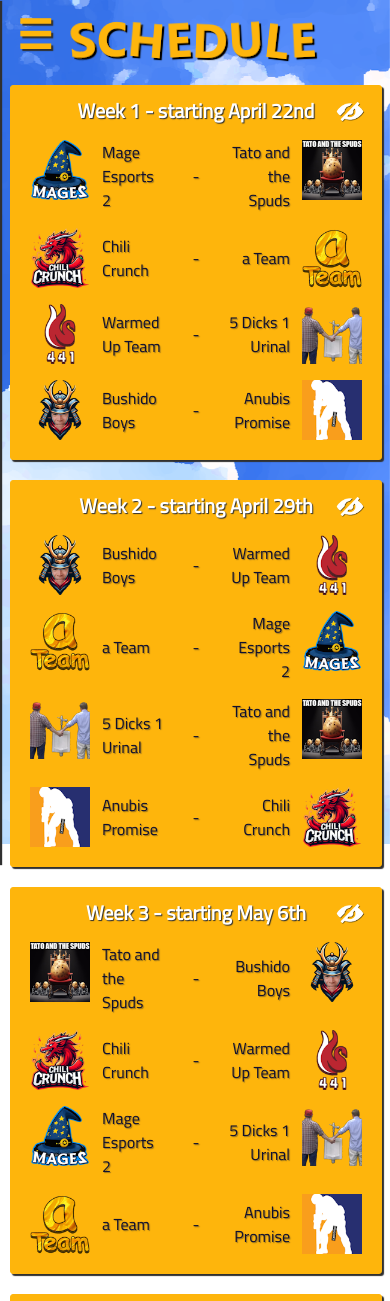
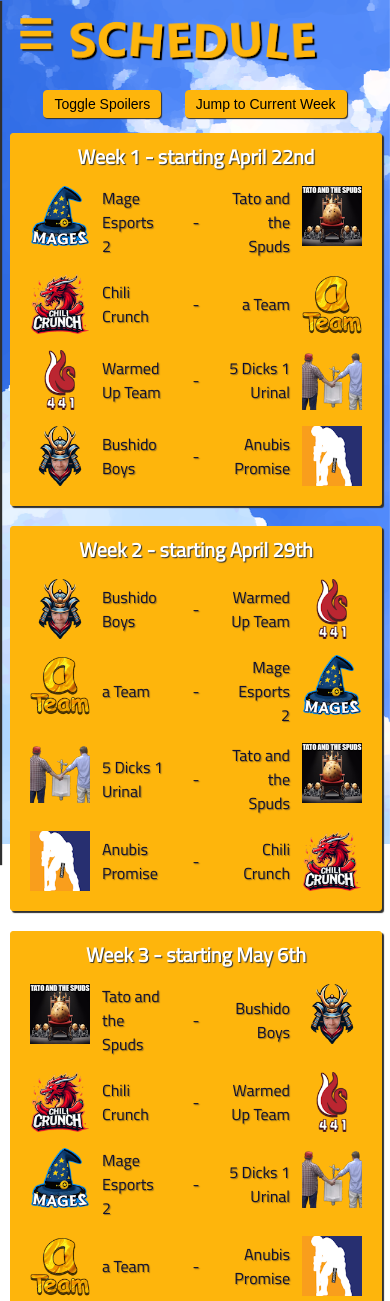
Before and after one commit to MonsieurLeSlug/MonsieurLeSlug.github.io, a plain HTML site: page schedule.html in a window 390 px wide. Shown: the top 1301 px of the page. Drawn offline with Linux system fonts and the light colour scheme.

Commit message:
Reworked spoilers and added jump button on schedule

```diff
--- a/js/schedule.js
+++ b/js/schedule.js
@@ -13,9 +13,8 @@ function toggleDropdown(el) {
   dropdown.classList.toggle('unhide');
 }
 
-function toggleSpoiler(el) {
-  let spoiler = el.parentNode;
-  spoiler.classList.toggle('spoiled');
+function toggleSpoilers(id) {
+  document.getElementById(id).classList.toggle('spoiled');
 }
 
 function populateResults() {
@@ -114,19 +113,25 @@ function populateResults() {
               <td class="stratz"><a href="https://www.stratz.com/matches/${seriesInfo.game3.gameID}" target="_blank"><img src="./img/icons/stratz.png" alt="Stratz logo"/></a></td>
             </tr>`;
         } else {
+          let game3youtube = (seriesInfo.game2.youtube) ? `<a href="https://www.youtube.com/" target="_blank"><img src="./img/icons/youtube.png" alt="YouTube logo"/>` : '';
+          let game3twitch = (seriesInfo.game2.twitch) ? `<a href="https://www.twitch.tv/" target="_blank"><img src="./img/icons/twitch.png" alt="Twitch logo"/></a>` : '';
           tbody.innerHTML += `
             <tr class="non-spoiler game">
               <td class="whowon"><div class="team"><img src="./img/icons/dota.png" alt="Dota 2 logo"/><span class="team-name">Game 3</span></div></td>
-              <td class="youtube"><a href="https://www.youtube.com/" target="_blank"><img src="./img/icons/youtube.png" alt="YouTube logo"/></a></td>
-              <td class="twitch"><a href="https://www.twitch.tv/" target="_blank"><img src="./img/icons/twitch.png" alt="Twitch logo"/></a></td>
+              <td class="youtube">${game3youtube}</a></td>
+              <td class="twitch">${game3twitch}</td>
               <td class="dotabuff"><a href="https://www.dotabuff.com/" target="_blank"><img src="./img/icons/dotabuff.png" alt="Dotabuff logo"/></a></td>
               <td class="opendota"><a href="https://www.opendota.com/" target="_blank"><img src="./img/icons/opendota.png" alt="Opendota logo"/></a></td>
               <td class="stratz"><a href="https://www.stratz.com/" target="_blank"><img src="./img/icons/stratz.png" alt="Stratz logo"/></a></td>
             </tr>`;
         }
+      } else {
+      seriesInfoDiv.innerHTML += `
+        <div class="spoiler team team1"><img src="${team1.logo}" alt="${team1.name} logo"/><span class="team-name">${team1.name}</span></div>
+        <div class="spoiler score"> - </div>
+        <div class="spoiler team team2"><span class="team-name">${team2.name}</span><img src="${team2.logo}" alt="${team2.name} logo"/></div>`;
       }
 
-      console.log(seriesInfoDiv);
       seriesDiv.appendChild(seriesInfoDiv);
       seriesDiv.appendChild(dropdownDiv);
     }
@@ -134,6 +139,35 @@ function populateResults() {
 }
 
 docReady(function() {
+  function offsetAnchor() {
+    if (location.hash.length !== 0) window.scrollTo(window.scrollX, window.scrollY - 100);
+  }
+  const jump = document.getElementById('jump');
+  jump.addEventListener('click', function() { window.setTimeout(offsetAnchor, 0); });
+  window.setTimeout(offsetAnchor, 0);
+
+  // Change #jump anchor based on current week
+  const date = new Date();
+  const year = date.getFullYear();
+  const month = date.getMonth()+1;
+  const day = date.getDate();
+  // This is horrible and needs to be changed but I'm tired as hell
+  if (year > 2024 || month > 6 || (month === 6 && day > 2)) {
+    jump.setAttribute('href', '#week7');
+  } else if (month === 6 || (month === 5 && day > 26)) {
+    jump.setAttribute('href', '#week6');
+  } else if (month === 5 && day > 19) {
+    jump.setAttribute('href', '#week5');
+  } else if (month === 5 && day > 12) {
+    jump.setAttribute('href', '#week4');
+  } else if (month === 5 && day > 5) {
+    jump.setAttribute('href', '#week3');
+  } else if (month == 5 || (month === 4 && day > 28)) {
+    jump.setAttribute('href', '#week2');
+  } else if (month === 4 && day > 6) {
+    jump.setAttribute('href', '#week1');
+  }
+
   setTimeout(function() { // Wait for populateResults()
     let serie = document.getElementById('container').getElementsByClassName('series-info has-dropdown');
     for (i = 0; i < serie.length; i++) {
@@ -144,13 +178,8 @@ docReady(function() {
     }
   }, 100);
 
-  let spoilerToggles = document.getElementById('container').getElementsByClassName('spoiler-toggle');
-  for (i = 0; i < spoilerToggles.length; i++) {
-    var spoilerToggle = spoilerToggles[i];
-    spoilerToggle.onclick = function() {
-      toggleSpoiler(this);
-    }
-  }
+  let spoilerToggle = document.getElementById('spoiler_toggle');
+  spoilerToggle.onclick = function() { toggleSpoilers('schedule'); }
 
   populateResults();
 });
--- a/schedule.html
+++ b/schedule.html
@@ -36,9 +36,12 @@
       <h1 id="heading"><img src="./img/headers/schedule.png" alt="Schedule"/></h1>
 
       <div id="schedule" class="scheduleContainer">
+        <div id="schedule_buttons">
+          <button id="spoiler_toggle">Toggle Spoilers</button>
+          <button id="jump_to_current_week"><a href="#" id="jump">Jump to Current Week</a></button>
+        </div>
         <table id="week1">
           <tbody class="schedule_body">
-            <tr class="spoiler-toggle" title="Toggle spoilers"></tr>
             <tr><th>Week 1 - starting April 22nd</th></tr>
             <tr><td class="series series1"></td></tr>
             <tr><td class="series series2"></td></tr>
@@ -49,7 +52,6 @@
 
         <table id="week2">
           <tbody class="schedule_body">
-            <tr class="spoiler-toggle" title="Toggle spoilers"></tr>
             <tr><th>Week 2 - starting April 29th</th></tr>
             <tr><td class="series series1"></td></tr>
             <tr><td class="series series2"></td></tr>
@@ -60,7 +62,6 @@
 
         <table id="week3">
           <tbody class="schedule_body">
-            <tr class="spoiler-toggle" title="Toggle spoilers"></tr>
             <tr><th>Week 3 - starting May 6th</th></tr>
             <tr><td class="series series1"></td></tr>
             <tr><td class="series series2"></td></tr>
--- a/styles/style.css
+++ b/styles/style.css
@@ -423,6 +423,10 @@ button:hover {
   color: var(--white);
   text-shadow: 1px 1px 1px var(--black-light-half);
 }
+button a {
+  color: inherit;
+  text-decoration: inherit;
+}
 .ranksContainer {
   display: inline-flex;
 }
@@ -472,6 +476,11 @@ canvas {
   font-weight: bold;
 }
 
+#schedule_buttons {
+  position: fixed;
+  width: 140px;
+  right: calc(50% - 516px/2 - 140px);
+}
 .scheduleContainer > table {
   margin-bottom: 20px;
 }
@@ -495,20 +504,20 @@ canvas {
 .schedule_body .spoiler-toggle:hover {
   background-image: url(../img/icons/eye-open.png);
 }
-.schedule_body.spoiled .spoiler-toggle {
+#schedule.spoiled .schedule_body .spoiler-toggle {
   background-image: url(../img/icons/eye-open.png);
 }
-.schedule_body.spoiled .spoiler-toggle:hover {
+#schedule.spoiled .schedule_body .spoiler-toggle:hover {
   background-image: url(../img/icons/eye-closed.png);
 }
 table .schedule_body th {
   text-align: center;
   font-size: 20px;
 }
-.schedule_body:not(.spoiled) .spoiler {
+#schedule:not(.spoiled) .schedule_body .spoiler {
   display: none;
 }
-.schedule_body.spoiled .non-spoiler {
+#schedule.spoiled .schedule_body .non-spoiler {
   display: none;
 }
 .schedule_body .series-info {
@@ -627,6 +636,14 @@ table .schedule_body th {
     background-size: cover;
   }
 }
+@media screen and (max-width: 768px) {
+  #schedule_buttons {
+    position: relative;
+    width: auto;
+    right: auto;
+    margin-bottom: 10px;
+  }
+}
 @media screen and (max-width: 449px) {
   #container {
     margin: 10px auto 10px;
```
